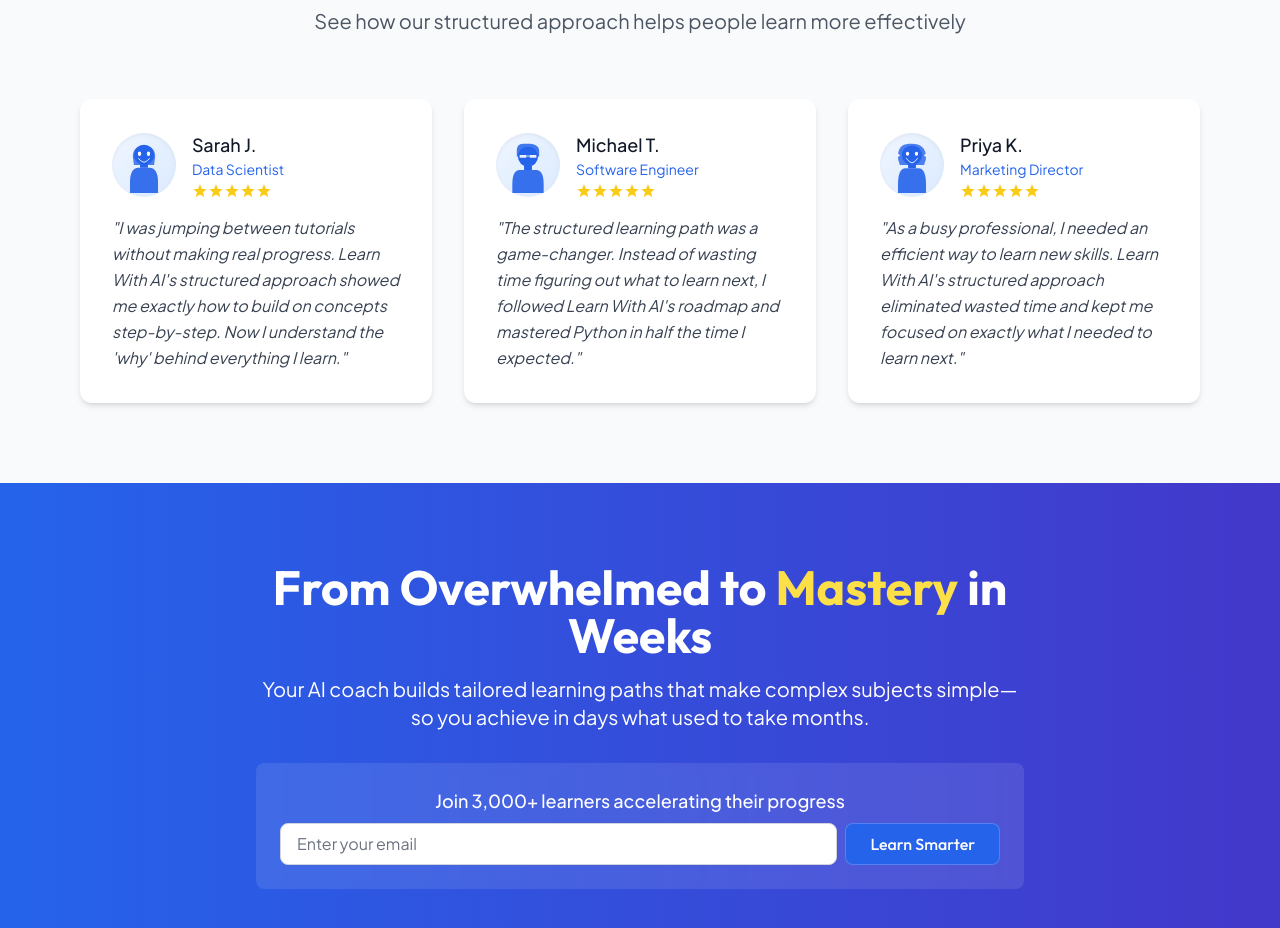
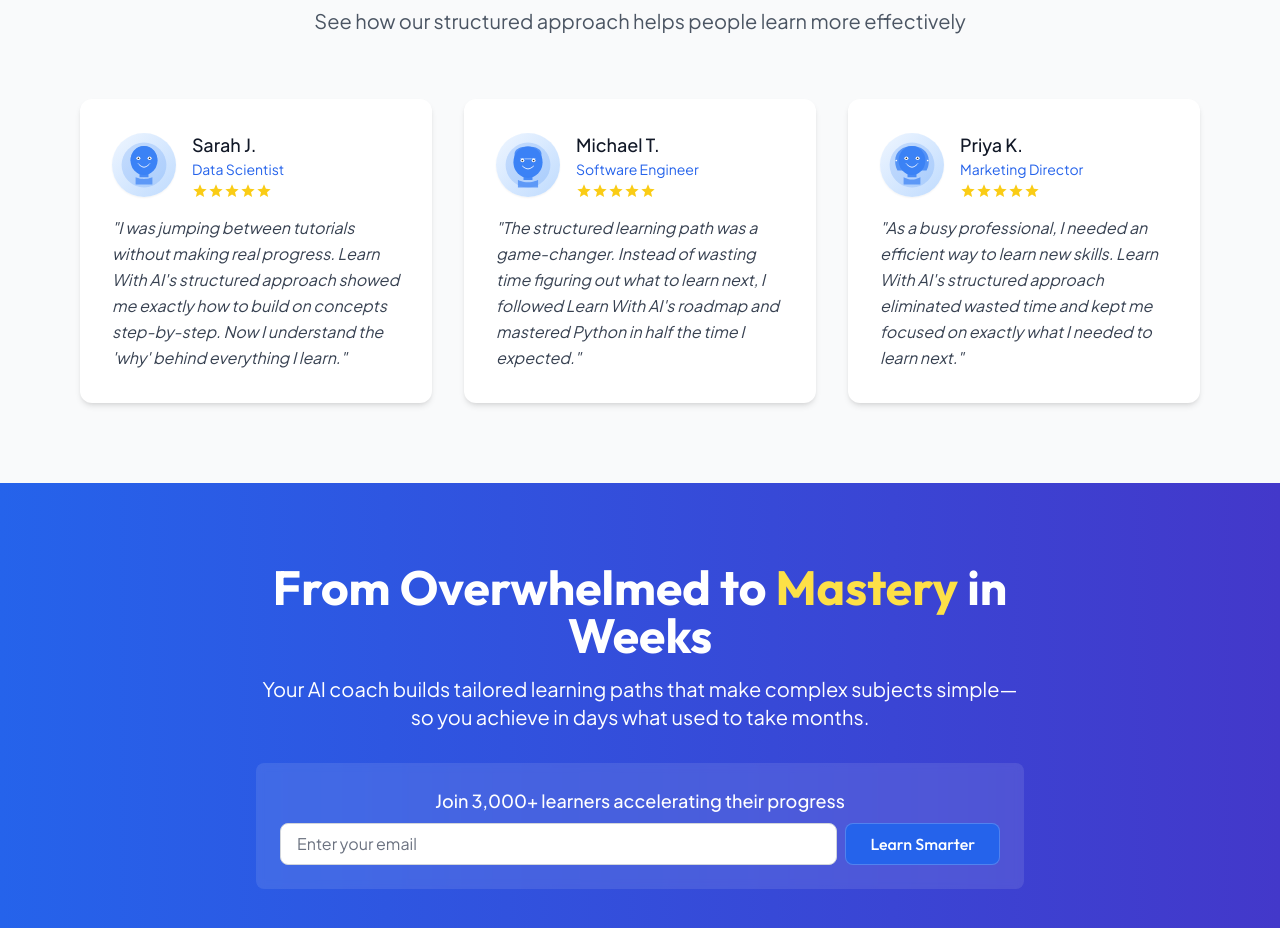
Before and after one commit to dannykonov/skilltrack, a Next.js app: page / in a window 1280 px wide. Shown: the part 3900-4828 px from the top of the page. Built offline with nearby package versions, Linux system fonts and the light colour scheme; no server answers.

Commit message:
Improve silhouette avatars to look more human and friendly

```diff
--- a/src/components/SocialProof.tsx
+++ b/src/components/SocialProof.tsx
@@ -11,24 +11,36 @@
 
         {/* Personalized Testimonials */}
         <div className="grid grid-cols-1 md:grid-cols-3 gap-8">
-          {/* Sarah's testimonial - Enhanced female avatar with hair and details */}
+          {/* Sarah's testimonial - More human female avatar */}
           <div className="bg-white p-8 rounded-xl shadow-md flex flex-col h-full">
             <div className="mb-4 flex items-center">
-              <div className="mr-4 h-16 w-16 rounded-full bg-gradient-to-br from-blue-50 to-blue-100 flex-shrink-0 flex items-center justify-center overflow-hidden shadow-inner">
-                <svg viewBox="0 0 100 100" className="h-14 w-14 text-blue-600">
-                  {/* Hair */}
-                  <path d="M30,35 C30,20 40,15 50,15 C60,15 70,20 70,35 L68,50 L32,50 L30,35" fill="currentColor" opacity="0.8" />
-                  {/* Face */}
-                  <circle cx="50" cy="32" r="18" fill="currentColor" />
+              <div className="mr-4 h-16 w-16 rounded-full bg-gradient-to-br from-blue-50 to-blue-200 flex-shrink-0 flex items-center justify-center overflow-hidden shadow-sm">
+                <svg viewBox="0 0 100 100" className="h-14 w-14 text-blue-500">
+                  {/* Background face shape */}
+                  <circle cx="50" cy="50" r="40" fill="currentColor" opacity="0.2" />
+
+                  {/* Friendlier face shape */}
+                  <ellipse cx="50" cy="42" rx="24" ry="26" fill="currentColor" />
+
+                  {/* Hairstyle with gentle curves */}
+                  <path d="M26,42 C26,25 38,16 50,16 C62,16 74,25 74,42 L74,50 C74,40 72,40 72,40 L28,40 C28,40 26,40 26,50 L26,42" fill="currentColor" opacity="0.8" />
+
                   {/* Neck */}
-                  <path d="M43,48 L57,48 L57,55 L43,55 Z" fill="currentColor" />
-                  {/* Body */}
-                  <path d="M40,55 L60,55 C70,55 75,65 75,80 L75,100 L25,100 L25,80 C25,65 30,55 40,55 Z" fill="currentColor" opacity="0.9" />
-                  {/* Eyes */}
-                  <ellipse cx="42" cy="30" rx="3" ry="4" fill="white" />
-                  <ellipse cx="58" cy="30" rx="3" ry="4" fill="white" />
-                  {/* Smile */}
-                  <path d="M40,38 C40,38 45,45 50,45 C55,45 60,38 60,38" stroke="white" strokeWidth="1.5" fill="none" strokeLinecap="round" />
+                  <path d="M42,65 L58,65 L58,72 L42,72 Z" fill="currentColor" opacity="0.9" />
+
+                  {/* Shoulders */}
+                  <path d="M35,72 C35,72 42,75 50,75 C58,75 65,72 65,72 L65,85 L35,85 Z" fill="currentColor" opacity="0.7" />
+
+                  {/* More natural eyes with eyelids */}
+                  <ellipse cx="40" cy="38" rx="3.5" ry="3" fill="white" />
+                  <ellipse cx="60" cy="38" rx="3.5" ry="3" fill="white" />
+                  <circle cx="40" cy="38" r="1.5" fill="#333" />
+                  <circle cx="60" cy="38" r="1.5" fill="#333" />
+                  <path d="M36.5,35 Q40,33 43.5,35" stroke="currentColor" fill="none" strokeWidth="0.8" opacity="0.7" />
+                  <path d="M56.5,35 Q60,33 63.5,35" stroke="currentColor" fill="none" strokeWidth="0.8" opacity="0.7" />
+
+                  {/* Softer, natural smile */}
+                  <path d="M40,48 C40,48 45,54 50,54 C55,54 60,48 60,48" stroke="white" strokeWidth="1.5" fill="none" strokeLinecap="round" />
                 </svg>
               </div>
               <div className="text-left">
@@ -49,25 +61,41 @@
             </p>
           </div>
 
-          {/* Michael's testimonial - Enhanced male avatar with modern glasses and hair */}
+          {/* Michael's testimonial - More human male avatar */}
           <div className="bg-white p-8 rounded-xl shadow-md flex flex-col h-full">
             <div className="mb-4 flex items-center">
-              <div className="mr-4 h-16 w-16 rounded-full bg-gradient-to-br from-blue-50 to-blue-100 flex-shrink-0 flex items-center justify-center overflow-hidden shadow-inner">
-                <svg viewBox="0 0 100 100" className="h-14 w-14 text-blue-600">
-                  {/* Hair */}
-                  <path d="M30,25 C30,10 40,12 50,12 C60,12 70,15 70,25 L70,35 L30,35 L30,25" fill="currentColor" opacity="0.85" />
-                  {/* Face */}
-                  <circle cx="50" cy="35" r="18" fill="currentColor" />
+              <div className="mr-4 h-16 w-16 rounded-full bg-gradient-to-br from-blue-50 to-blue-200 flex-shrink-0 flex items-center justify-center overflow-hidden shadow-sm">
+                <svg viewBox="0 0 100 100" className="h-14 w-14 text-blue-500">
+                  {/* Background face shape */}
+                  <circle cx="50" cy="50" r="40" fill="currentColor" opacity="0.2" />
+
+                  {/* Friendlier face shape */}
+                  <ellipse cx="50" cy="45" rx="26" ry="28" fill="currentColor" />
+
+                  {/* Shorter hair */}
+                  <path d="M26,30 C26,22 36,17 50,17 C64,17 74,22 74,30 L74,40 L26,40 L26,30" fill="currentColor" opacity="0.85" />
+
                   {/* Neck */}
-                  <path d="M43,52 L57,52 L57,59 L43,59 Z" fill="currentColor" />
-                  {/* Body */}
-                  <path d="M35,59 L65,59 C72,59 78,65 78,85 L78,100 L22,100 L22,85 C22,65 28,59 35,59 Z" fill="currentColor" opacity="0.9" />
-                  {/* Modern Glasses Frame */}
-                  <path d="M36,32 L46,32 Q47,32 47,33 L47,36 Q47,37 46,37 L36,37 Q35,37 35,36 L35,33 Q35,32 36,32 Z" fill="white" opacity="0.9" />
-                  <path d="M54,32 L64,32 Q65,32 65,33 L65,36 Q65,37 64,37 L54,37 Q53,37 53,36 L53,33 Q53,32 54,32 Z" fill="white" opacity="0.9" />
-                  <path d="M47,34 L53,34" stroke="white" strokeWidth="1.5" />
-                  {/* Slight beard shadow */}
-                  <path d="M40,45 C40,45 45,50 50,50 C55,50 60,45 60,45" stroke="currentColor" strokeWidth="1.5" fill="none" strokeLinecap="round" opacity="0.3" />
+                  <path d="M42,70 L58,70 L58,77 L42,77 Z" fill="currentColor" opacity="0.9" />
+
+                  {/* Shoulders */}
+                  <path d="M32,77 C32,77 40,81 50,81 C60,81 68,77 68,77 L68,90 L32,90 Z" fill="currentColor" opacity="0.7" />
+
+                  {/* More natural eyes with eyelids */}
+                  <ellipse cx="40" cy="42" rx="3.5" ry="3" fill="white" />
+                  <ellipse cx="60" cy="42" rx="3.5" ry="3" fill="white" />
+                  <circle cx="40" cy="42" r="1.5" fill="#333" />
+                  <circle cx="60" cy="42" r="1.5" fill="#333" />
+                  <path d="M36.5,39 Q40,37 43.5,39" stroke="currentColor" fill="none" strokeWidth="0.8" opacity="0.7" />
+                  <path d="M56.5,39 Q60,37 63.5,39" stroke="currentColor" fill="none" strokeWidth="0.8" opacity="0.7" />
+
+                  {/* Subtle smile */}
+                  <path d="M40,52 C40,52 45,57 50,57 C55,57 60,52 60,52" stroke="white" strokeWidth="1.5" fill="none" strokeLinecap="round" />
+
+                  {/* Friendlier glasses */}
+                  <path d="M36,39 Q40,37 44,39 Q40,41 36,39" fill="white" opacity="0.9" />
+                  <path d="M56,39 Q60,37 64,39 Q60,41 56,39" fill="white" opacity="0.9" />
+                  <path d="M44,39 L56,39" stroke="white" strokeWidth="1" />
                 </svg>
               </div>
               <div className="text-left">
@@ -88,27 +116,40 @@
             </p>
           </div>
 
-          {/* Priya's testimonial - Enhanced female avatar with stylish hair and earrings */}
+          {/* Priya's testimonial - More human female avatar */}
           <div className="bg-white p-8 rounded-xl shadow-md flex flex-col h-full">
             <div className="mb-4 flex items-center">
-              <div className="mr-4 h-16 w-16 rounded-full bg-gradient-to-br from-blue-50 to-blue-100 flex-shrink-0 flex items-center justify-center overflow-hidden shadow-inner">
-                <svg viewBox="0 0 100 100" className="h-14 w-14 text-blue-600">
-                  {/* Hair with style */}
-                  <path d="M25,35 C25,15 35,12 50,12 C65,12 75,20 75,35 C75,45 72,45 72,50 L28,50 C28,45 25,45 25,35" fill="currentColor" opacity="0.8" />
-                  {/* Face */}
-                  <circle cx="50" cy="33" r="18" fill="currentColor" />
+              <div className="mr-4 h-16 w-16 rounded-full bg-gradient-to-br from-blue-50 to-blue-200 flex-shrink-0 flex items-center justify-center overflow-hidden shadow-sm">
+                <svg viewBox="0 0 100 100" className="h-14 w-14 text-blue-500">
+                  {/* Background face shape */}
+                  <circle cx="50" cy="50" r="40" fill="currentColor" opacity="0.2" />
+
+                  {/* Friendlier face shape */}
+                  <ellipse cx="50" cy="42" rx="24" ry="26" fill="currentColor" />
+
+                  {/* Longer hairstyle with gentle curves */}
+                  <path d="M20,42 C20,25 35,16 50,16 C65,16 80,25 80,42 C80,52 78,55 76,60 L24,60 C22,55 20,52 20,42" fill="currentColor" opacity="0.8" />
+
                   {/* Neck */}
-                  <path d="M43,49 L57,49 L57,56 L43,56 Z" fill="currentColor" />
-                  {/* Body */}
-                  <path d="M38,56 L62,56 C70,56 75,65 75,85 L75,100 L25,100 L25,85 C25,65 30,56 38,56 Z" fill="currentColor" opacity="0.9" />
-                  {/* Eyes */}
-                  <ellipse cx="42" cy="30" rx="3" ry="3.5" fill="white" />
-                  <ellipse cx="58" cy="30" rx="3" ry="3.5" fill="white" />
-                  {/* Smile */}
-                  <path d="M40,38 C40,38 45,46 50,46 C55,46 60,38 60,38" stroke="white" strokeWidth="1.5" fill="none" strokeLinecap="round" />
-                  {/* Earrings */}
-                  <circle cx="26" cy="33" r="2" fill="white" />
-                  <circle cx="74" cy="33" r="2" fill="white" />
+                  <path d="M42,65 L58,65 L58,72 L42,72 Z" fill="currentColor" opacity="0.9" />
+
+                  {/* Shoulders */}
+                  <path d="M35,72 C35,72 42,76 50,76 C58,76 65,72 65,72 L65,85 L35,85 Z" fill="currentColor" opacity="0.7" />
+
+                  {/* More natural eyes with eyelids */}
+                  <ellipse cx="40" cy="38" rx="3.5" ry="3" fill="white" />
+                  <ellipse cx="60" cy="38" rx="3.5" ry="3" fill="white" />
+                  <circle cx="40" cy="38" r="1.5" fill="#333" />
+                  <circle cx="60" cy="38" r="1.5" fill="#333" />
+                  <path d="M36.5,35 Q40,33 43.5,35" stroke="currentColor" fill="none" strokeWidth="0.8" opacity="0.7" />
+                  <path d="M56.5,35 Q60,33 63.5,35" stroke="currentColor" fill="none" strokeWidth="0.8" opacity="0.7" />
+
+                  {/* Natural smile */}
+                  <path d="M40,48 C40,48 45,54 50,54 C55,54 60,48 60,48" stroke="white" strokeWidth="1.5" fill="none" strokeLinecap="round" />
+
+                  {/* Subtle earrings */}
+                  <circle cx="22" cy="42" r="1.5" fill="white" />
+                  <circle cx="78" cy="42" r="1.5" fill="white" />
                 </svg>
               </div>
               <div className="text-left">
```
